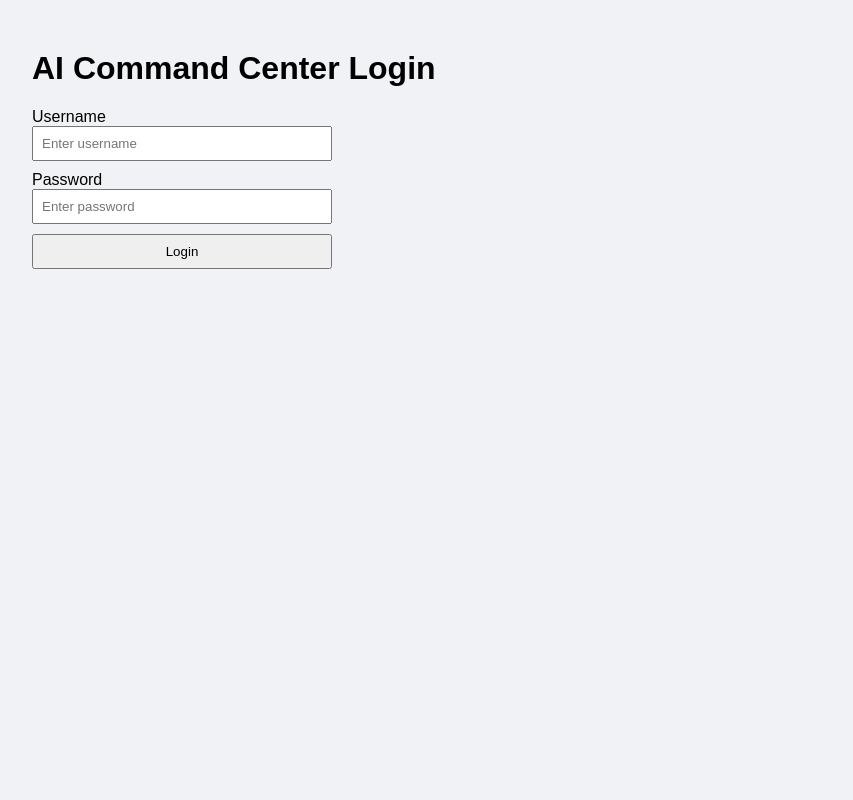
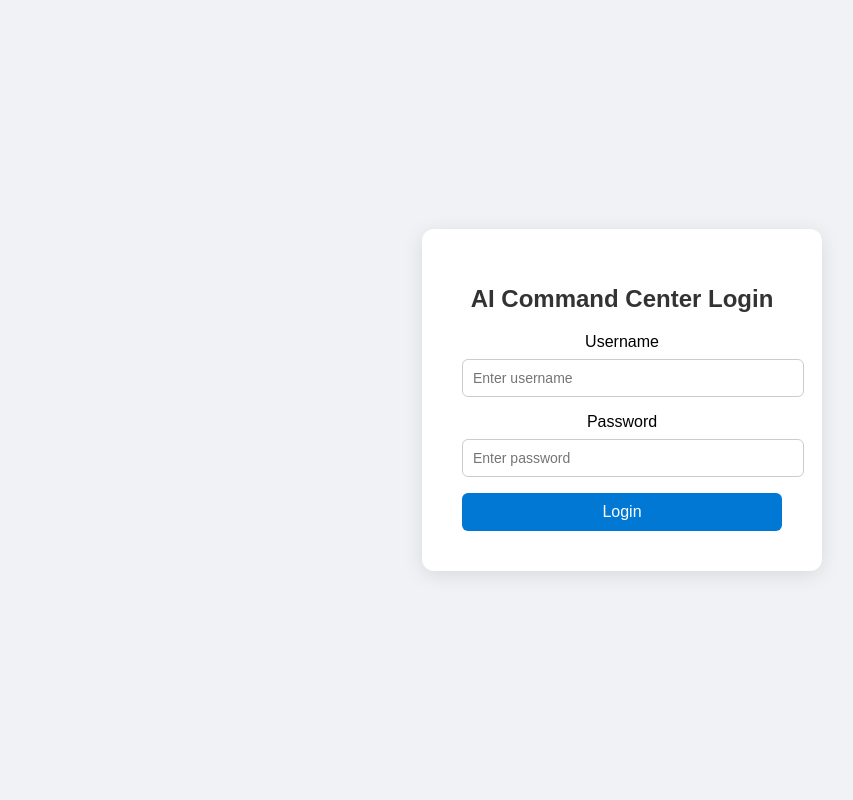
Before and after one commit to tehleader1/tehleader1, a Flask app: page /login in a window 1280 px wide. Shown: the whole page, without its empty margins (18-871 px from the left). Run offline with Flask 3, Linux system fonts and the light colour scheme.

Commit message:
Enhance login page styles and layout
Added styles for login container and improved layout.

```diff
--- a/static/login.css
+++ b/static/login.css
@@ -1,4 +1,48 @@
-body { font-family: Arial, sans-serif; margin: 50px; background: #f0f2f5; }
-form { display: flex; flex-direction: column; width: 300px; }
-input { margin-bottom: 10px; padding: 8px; }
-button { padding: 8px; cursor: pointer; }
+body {
+    font-family: Arial, sans-serif;
+    background-color: #f0f2f5;
+    display: flex;
+    justify-content: center;
+    align-items: center;
+    height: 100vh;
+    margin: 0;
+}
+
+.login-container {
+    background-color: #fff;
+    padding: 40px;
+    border-radius: 12px;
+    box-shadow: 0 4px 20px rgba(0,0,0,0.1);
+    width: 320px;
+    text-align: center;
+}
+
+.login-container h1 {
+    margin-bottom: 20px;
+    font-size: 24px;
+    color: #333;
+}
+
+.login-container input {
+    width: 100%;
+    padding: 10px;
+    margin: 8px 0 16px 0;
+    border: 1px solid #ccc;
+    border-radius: 6px;
+    font-size: 14px;
+}
+
+.login-container button {
+    width: 100%;
+    padding: 10px;
+    background-color: #0078D4;
+    border: none;
+    border-radius: 6px;
+    color: white;
+    font-size: 16px;
+    cursor: pointer;
+}
+
+.login-container button:hover {
+    background-color: #005a9e;
+}
```
